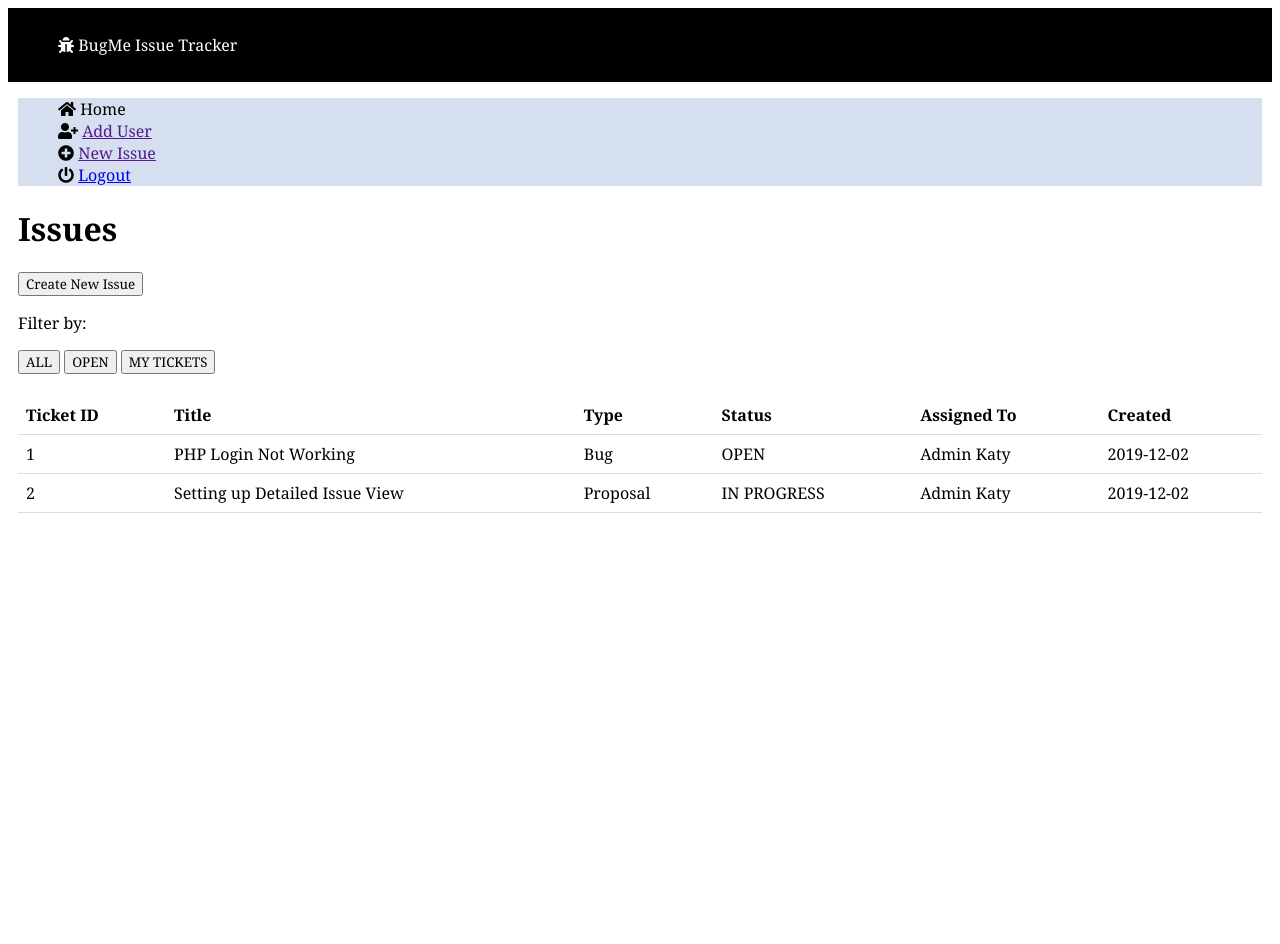
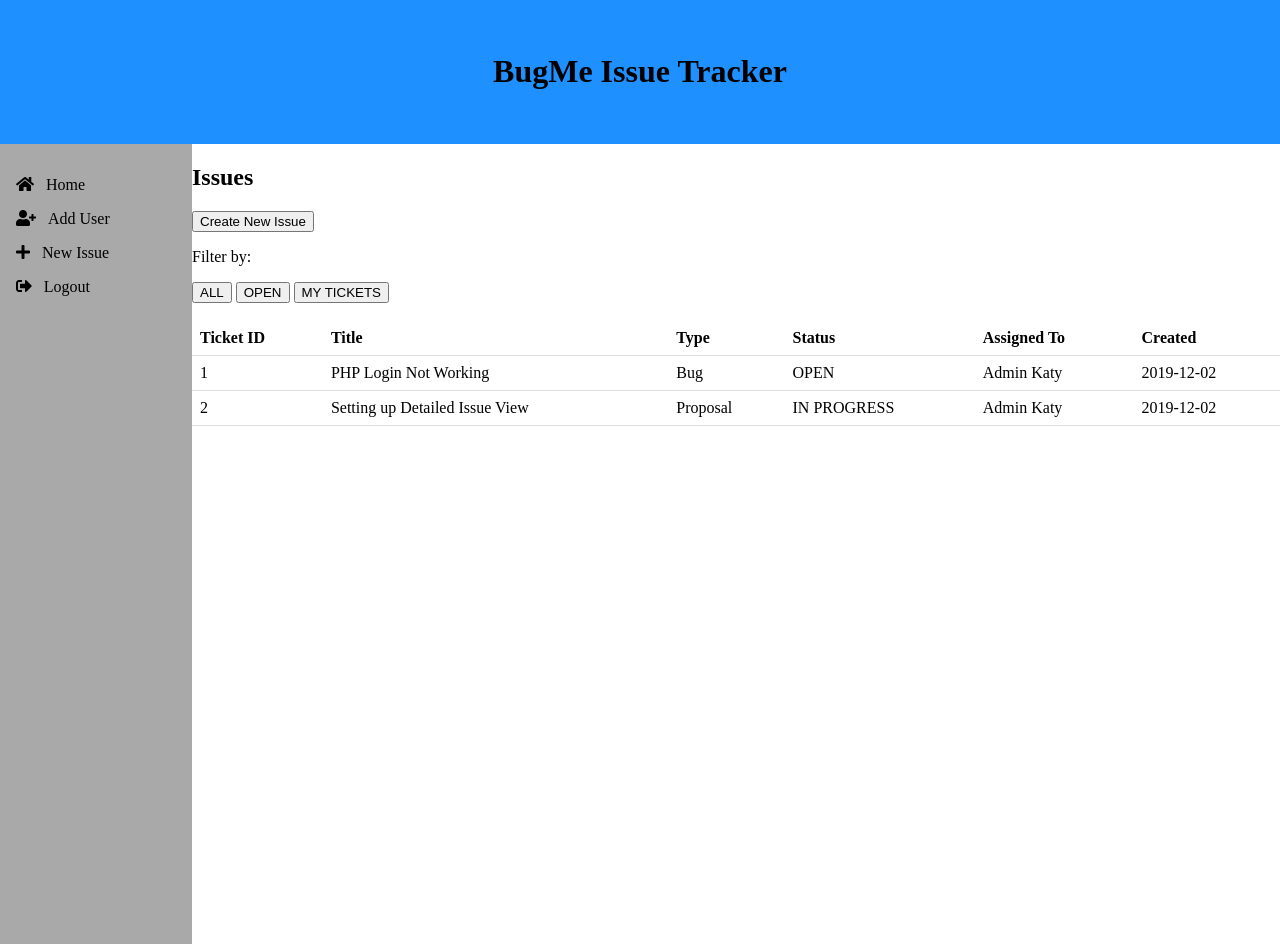
Before and after one commit to Gabrielle-Joy/info2180-final-project, a PHP site: page / in a window 1280 px wide. Before the commit the page ends 513 px from the top, so only its background shows below. Run offline with PHP 8.4, Linux system fonts and the light colour scheme; a user stored in the database is signed in; data comes from the database, SQL or seed files in the repository; some libraries are stand-ins or nearby versions.

Commit message:
integrated add user functionality

```diff
--- a/index.php
+++ b/index.php
@@ -10,7 +10,9 @@ require("php/sessionTest.php");
 		<meta http-equiv="X-UA-Compatible" content="ie=edge">
 		<title>BugMe Issue Tracker</title>
 
-		<link href="style.css" type="text/css" rel="stylesheet" />
+		<!-- <link href="style.css" type="text/css" rel="stylesheet" /> -->
+		<link rel="stylesheet" href="styles/nav.css">
+		<link rel="stylesheet" href="styles/style.css">
 
 		<script src="https://ajax.googleapis.com/ajax/libs/jquery/1.7.1/jquery.min.js" type="text/javascript"></script>
 		<link rel="stylesheet" href="https://use.fontawesome.com/releases/v5.3.1/css/all.css" integrity="sha384-mzrmE5qonljUremFsqc01SB46JvROS7bZs3IO2EmfFsd15uHvIt+Y8vEf7N7fWAU"
@@ -20,58 +22,44 @@ require("php/sessionTest.php");
 	</head>
 
 	<body>
-	    <div id="container">
-
-	        <header>
-                <ul>
-                    <li id="header">
-                        <i class="fas fa-bug"></i>
-                        BugMe Issue Tracker
-                    </li>
-                </ul>
-		    </header>
-
-		    <aside>
-		        <ul>
-                    <li id="home">
-                        <i class="fas fa-home"></i>
-                        <a>Home</a>
-                    </li>
-                    <li id="user">
-                        <i class="fas fa-user-plus"></i>
-                        <a href="">Add User</a>
-                    </li>
-                    <li id="issue">
-                        <i class="fas fa-plus-circle"></i>
-                        <a href="">New Issue</a>
-                    </li>
-                    <li id="logout">
-                        <i class="fas fa-power-off"></i>
-                        <a href="php/logout.php">Logout</a>
-                    </li>
-                </ul>
-		    </aside>
-
-		    <main>
-		        <!-- <h1>New User</h1>
-
-		        <form>
-		            <label for="fname">Firstname</label>
-		            <input type="text" name="fname" value=""/>
-
-		            <label for="lname">Lastname</label>
-		            <input type="text" name="lname" value=""/>
-
-		            <label for="password">Password</label>
-		            <input type="text" name="password" value=""/>
-
-		            <label for="email">Email</label>
-		            <input type="text" name="email" value=""/>
-
-		            <input type="submit" value="Submit"/>
-		        </form> -->
-		    </main>
-
-	    </div>
+		<header><h1>BugMe Issue Tracker</h1></header>
+			<section id="content">
+				<nav>
+				<ul>
+					<li id="home" class="nav-div">
+						<i class="fas fa-home"></i>
+						Home
+					</li>
+					<li id="user" class="nav-div">
+						<i class="fas fa-user-plus"></i>
+						Add User
+					</li>
+					<li id="issue" class="nav-div">
+						<i class="fas fa-plus"></i>
+						New Issue
+					</li>
+					<li id="logout" class="nav-div">
+						<i class="fas fa-sign-out-alt"></i>
+						Logout
+					</li>
+				</ul>
+				</nav>
+				<main id="display"></main>
+			</section>
 	</body>
 </html>
+
+<!-- <ul>
+	<li>
+	<div id="home" class="nav-div"><i class="fas fa-home"></i>Home</div>
+	</li>
+	<li>
+	<div id="user" class="nav-div"><i class="fas fa-user-plus"></i>Add User</div>
+	</li>
+	<li>
+	<div id="issue" class="nav-div"><i class="fas fa-plus"></i>New Issue</div>
+	</li>
+	<li>
+	<div id="logout" class="nav-div"><i class="fas fa-sign-out-alt"></i>Logout</div>
+	</li>
+</ul> -->
--- a/scripts/nav.js
+++ b/scripts/nav.js
@@ -22,13 +22,20 @@ function viewDetailedIssue(id) {
 }
 
 function createIssue() {
-    let url = "../forms/create-issue.php";
+    const url = "../forms/create-issue.php";
+    display(url);
+}
+
+function addUser() {
+    const url = "../php/add-user.php";
+    console.log("add user");
     display(url);
 }
 
 function logout() {
-    let url = "../php/logout.php";
-    display(url);
+    const url = "../php/logout.php";
+    window.location = url;
+    // display(url);
 }
 
 function display(url) {
@@ -41,8 +48,9 @@ function display(url) {
 
 function initNav() {
     $("#home").click(issuesQuery);
+    $("#user").click(addUser);
     $("#issue").click(createIssue);
-    $("#logout")
+    $("#logout").click(logout);
 }
 
 function markAsClosed(id) {
--- /dev/null
+++ b/styles/nav.css
@@ -0,0 +1,51 @@
+body{
+    margin: 0;
+}
+
+header{
+    margin: 0;
+    padding: 2em;
+    background-color: dodgerblue;
+    display: flex;
+    justify-content: center;
+}
+
+#content{
+    height: 100vh;
+    width: 100%;
+    display: grid;
+    grid-template-columns: 15% auto;
+}
+
+nav{
+    display: flex;
+    justify-content: flex-start;
+    /* align-items: center; */
+    background-color: darkgrey  ;
+    height: 100%;
+}
+
+nav > ul {
+    padding: 0.5em;
+}
+
+nav > ul > li {
+    cursor: pointer;
+    list-style: none;
+    padding: 0.5em;
+}
+
+.nav-div {
+    display: flex;
+    vertical-align: center;
+    /* box-sizing: border-box; */
+}
+
+.nav-div > i {
+    width: auto;
+    padding-right: 0.75em;
+}
+
+.nav-div > div {
+    width:
+}
--- /dev/null
+++ b/styles/style.css
@@ -0,0 +1,14 @@
+table {
+    border-collapse: collapse;
+    width: 100%;
+}
+
+th, td {
+    padding: 8px;
+    text-align: left;
+    border-bottom: 1px solid #ddd;
+}
+
+tr:not(:first-child):hover {background-color: #f5f5f5;}
+
+.error {color: #FF0000;}
```
Also changed, not shown: php/add-user.php (added, +119 -0 lines).
